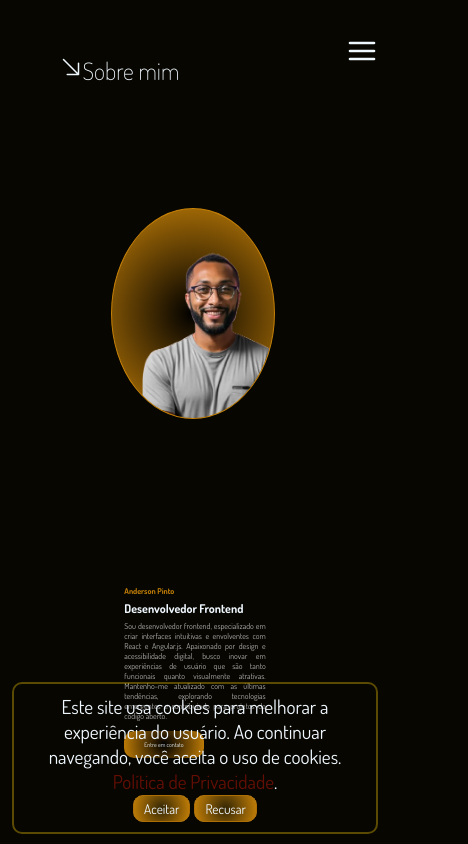
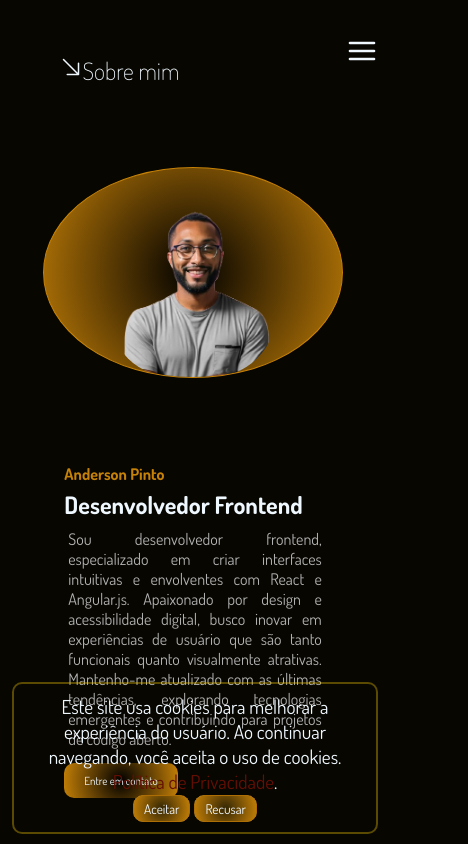
Before and after one commit to AndersonAPinto/react-portfolioPro, a React (Create React App) app: page /aboutme in a window 390 px wide. Shown: the whole page, 468 px wide, since content can reach past the window. Built offline with nearby package versions, Linux system fonts and the light colour scheme; a web font is replaced by a local one.

Commit message:
update text about me

```diff
--- a/src/components/Layout/dropdownmobile.css
+++ b/src/components/Layout/dropdownmobile.css
@@ -1,6 +1,6 @@
 @media (max-width: 520px) {
     .header ul{
-        font-size: 0.5em;
+        font-size: 0.7em;
         right: 1.5vw;
         width: auto;
         padding: 2px;
--- a/src/components/Pages/aboutme.css
+++ b/src/components/Pages/aboutme.css
@@ -24,7 +24,7 @@
 .container_texts{
     display: flex;
     flex-direction: row;
-    width: 85%;
+    width: 90%;
     height: 85vh;
     padding: 0;
     margin-top: 0;
--- a/src/components/Pages/aboutmemobile.css
+++ b/src/components/Pages/aboutmemobile.css
@@ -67,6 +67,7 @@
 @media (max-width: 520px) {
     .container_texts{
         flex-direction: column;
+        width: 140vw;
     }
 
     .title h1{
@@ -83,9 +84,11 @@
         margin-top: 1vh;
         margin-left: 3.5vw;
     }
-    .text_div{
-        font-size: 0.5em;
+    .text_div p{
+        font-size: 1em;
         padding: 1vw;
+
+        align-items: flex-start;
 
     }
 }
```
